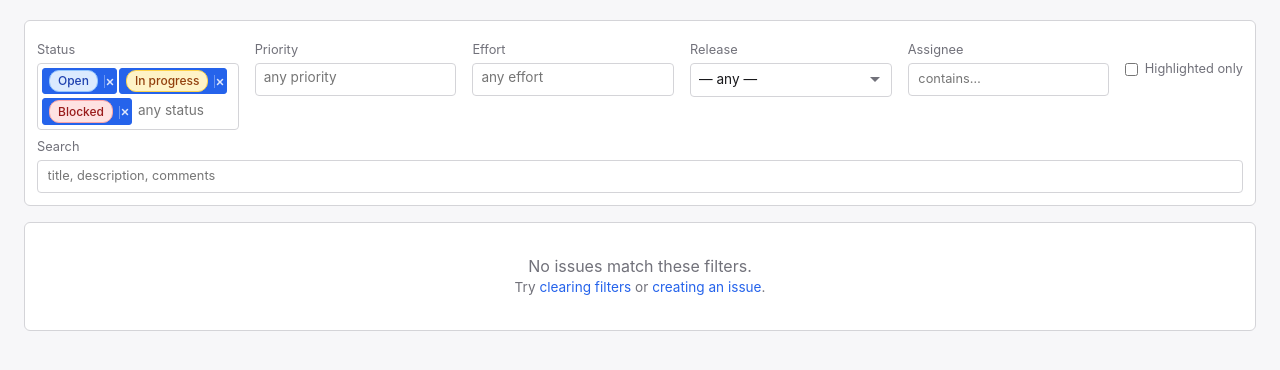
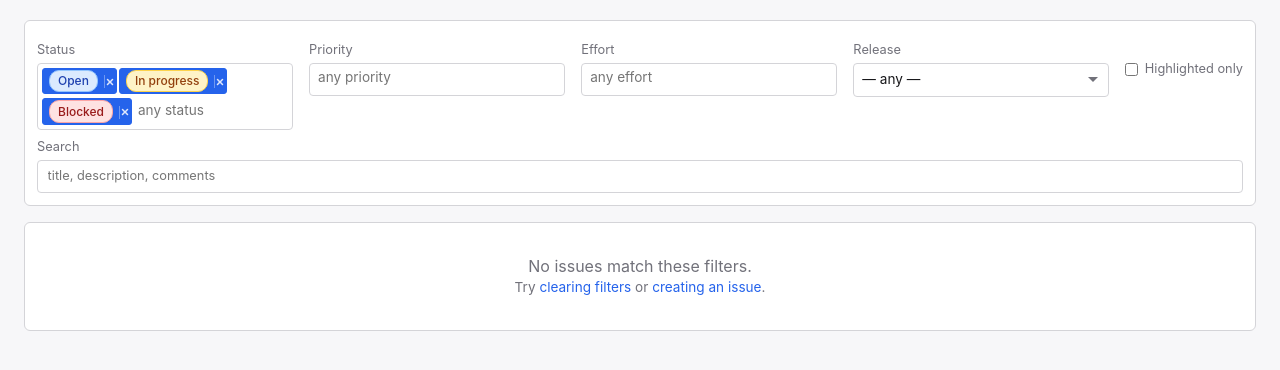
Before and after one commit to pretalx/pxtx, a Django app: page /issues/ in a window 1280 px wide. Shown: the part 47-417 px from the top of the page. Run offline with Django 5.2, Linux system fonts and the light colour scheme; the visitor is signed in with stand-in values (Sample User, id 1); data that the repository does not hold is empty.

Commit message:
Drop assignee filter

```diff
--- a/src/pxtx/core/templates/core/issue_list.html
+++ b/src/pxtx/core/templates/core/issue_list.html
@@ -47,10 +47,6 @@
                 {% endfor %}
             </select>
         </label>
-        <label>
-            <span>Assignee</span>
-            <input type="text" name="assignee" value="{{ assignee_value }}" placeholder="contains…">
-        </label>
         <label class="inline">
             <input type="checkbox" name="is_highlighted" {% if highlighted_only %}checked{% endif %}>
             <span>Highlighted only</span>
--- a/src/pxtx/core/views/issue.py
+++ b/src/pxtx/core/views/issue.py
@@ -70,7 +70,6 @@ FILTER_PARAMS = (
     "status",
     "priority",
     "milestone",
-    "assignee",
     "is_highlighted",
     "search",
     "effort",
@@ -197,10 +196,6 @@ def _filtered_issues(params):
     elif milestone:
         qs = qs.filter(milestone__slug=milestone)
 
-    assignee = params.get("assignee", "").strip()
-    if assignee:
-        qs = qs.filter(assignee__icontains=assignee)
-
     if params.get("is_highlighted") == "on":
         qs = qs.filter(is_highlighted=True)
 
@@ -258,7 +253,6 @@ def _issue_list_context(params):
         "selected_efforts": selected_efforts,
         "selected_milestone": params.get("milestone", ""),
         "search_value": params.get("search", ""),
-        "assignee_value": params.get("assignee", ""),
         "highlighted_only": params.get("is_highlighted") == "on",
         "sort": sort,
         "direction": direction,
```
Also changed, not shown: src/tests/views/integration/test_issue_list_filters.py (+2 -12 lines).
